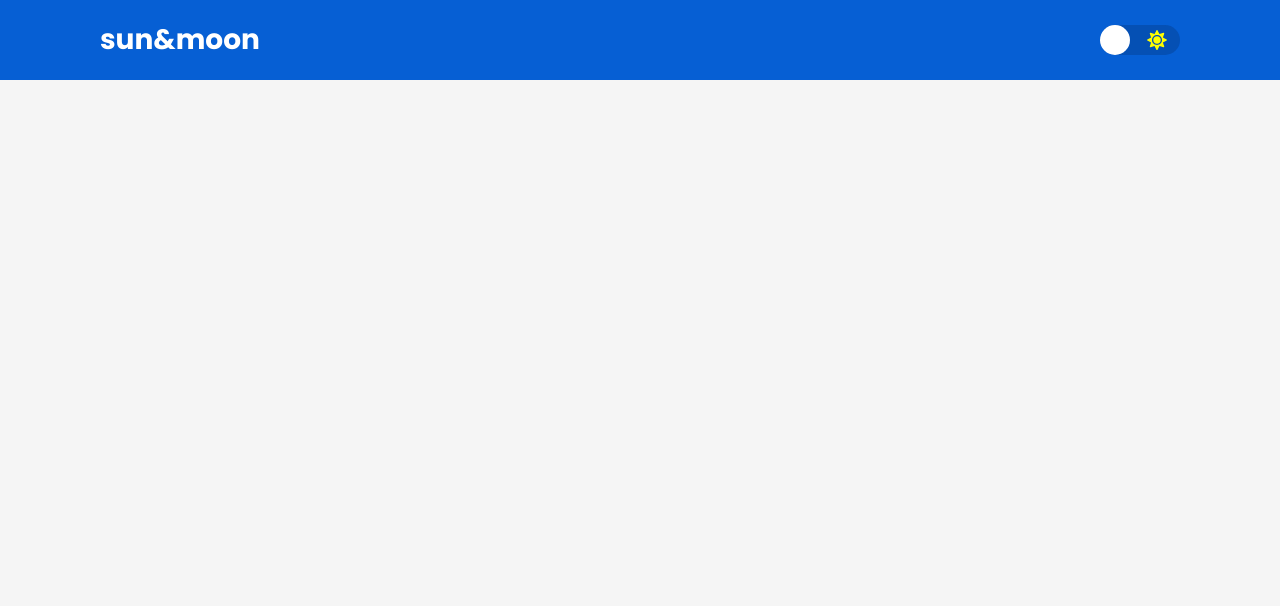
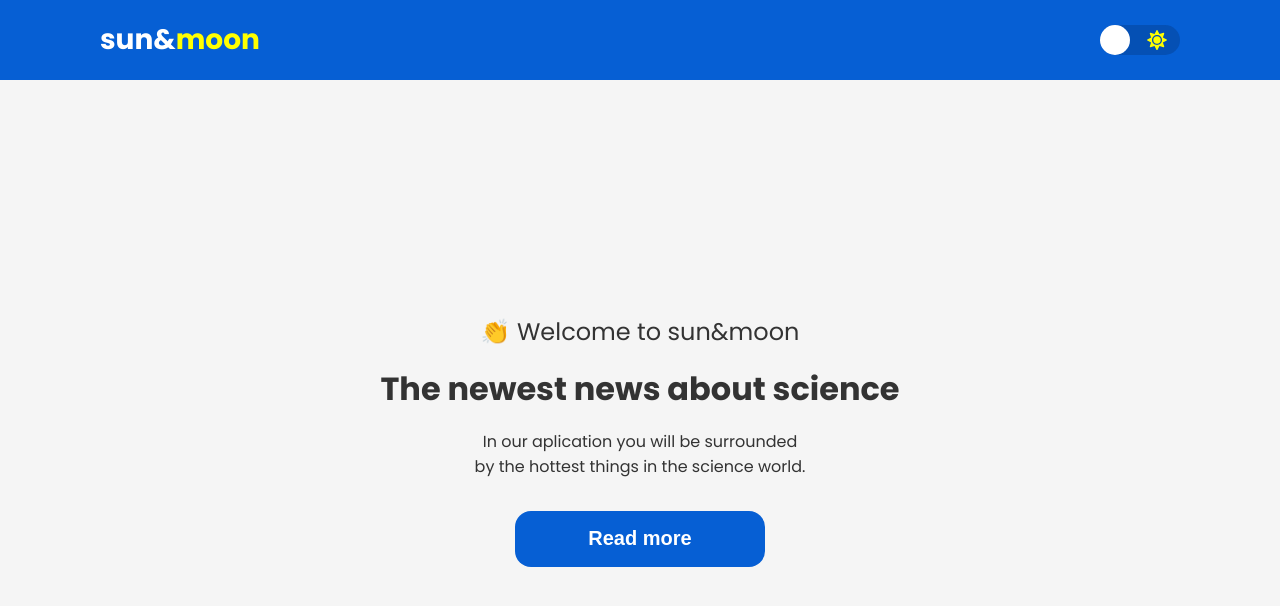
Before and after one commit to joaogkvalho/Sun-Moon, a React (Create React App) app: page / in a window 1280 px wide. Shown: the top 606 px of the page. Built offline with nearby package versions, Linux system fonts and the light colour scheme.

Commit message:
features added

```diff
--- a/src/App.tsx
+++ b/src/App.tsx
@@ -1,10 +1,13 @@
 import { Header } from "./components/Header";
+import { Homepage } from "./components/Homepage";
+
 import { ThemeProvider } from 'styled-components'
 import { usePersistedState } from './hooks/usePersistedState';
 
 import dark from './styles/themes/dark'
 import light from './styles/themes/light'
 import GlobalStyle from "./styles/global";
+
 
 
 export function App() {
@@ -18,6 +21,7 @@ export function App() {
     <ThemeProvider theme={theme}>
       <div className="App">
         <Header toggleTheme={toggleTheme}/>
+        <Homepage />
         <GlobalStyle />
       </div>
     </ThemeProvider>
--- a/src/components/Header/index.tsx
+++ b/src/components/Header/index.tsx
@@ -15,7 +15,7 @@ export function Header({ toggleTheme }: HeaderProps){
     return(
         <Container>
             <Content>
-                <h1>sun&amp;moon</h1>
+                <h1>sun&amp;<span>moon</span></h1>
                     <Switch
                         onChange={toggleTheme}
                         checked={title === 'dark'}
--- a/src/components/Header/styles.ts
+++ b/src/components/Header/styles.ts
@@ -21,6 +21,10 @@ export const Content = styled.div`
         font-weight: 700;
     }
 
+    span{
+        color: yellow;
+    }
+
     svg{
         width: 20px;
         height: 20px;
--- /dev/null
+++ b/src/components/Homepage/index.tsx
@@ -0,0 +1,20 @@
+import { Container, Content, ReadMoreButton } from "./styles";
+
+
+export function Homepage() {
+    return(
+        <Container>
+            <Content>
+                <span>👏 Welcome to sun&amp;moon</span>
+                <h1>The newest news about science</h1>
+                <p>
+                    In our aplication you will be surrounded<br/>
+                    by the hottest things in the science world.
+                </p>
+                <ReadMoreButton>
+                    Read more
+                </ReadMoreButton>
+            </Content>
+        </Container>
+    )
+}
--- /dev/null
+++ b/src/components/Homepage/styles.ts
@@ -0,0 +1,45 @@
+import styled from 'styled-components'
+
+export const Container = styled.div`
+    max-width: 1120px;
+    margin: 0 auto;
+    padding: 0 2rem;
+    height: calc(100vh - 5rem);
+
+    display: flex;
+    align-items: center;
+    justify-content: center;
+`
+
+export const Content = styled.div`
+    text-align: center;
+
+    span{
+        font-size: 1.5rem;
+        font-weight: 400;
+    }
+
+    h1{
+        font-size: 2rem;
+        font-weight: 700;
+        margin: 1rem 0;
+    }
+
+    p{
+        font-size: 1rem;
+        font-weight: 400;
+        margin: 1rem 0;
+    }
+`
+
+export const ReadMoreButton = styled.button`
+    width: 250px;
+    height: 3.5rem;
+    margin-top: 1rem;
+    background: ${props => props.theme.colors.secundary};
+    border: 0;
+    border-radius: 1rem;
+    font-size: 1.25rem;
+    font-weight: bold;
+    color: ${props => props.theme.colors.buttonText};
+`
--- a/src/styles/global.ts
+++ b/src/styles/global.ts
@@ -13,4 +13,16 @@ export default createGlobalStyle`
         font-size: 14px;
         font-family: 'Poppins', sans-serif;
     }
+
+    @media(max-width: 1080px){
+        html {
+            font-size: 93.75%;
+        }
+    }
+
+    @media(max-width: 720px){
+        html {
+            font-size: 87.5%;
+        }
+    }
 `
--- a/src/styles/styled.d.ts
+++ b/src/styles/styled.d.ts
@@ -10,6 +10,7 @@ export module 'styled-components' {
 
             background: string,
             text: string
+            buttonText: string,
         },
     }
 }
--- a/src/styles/themes/dark.ts
+++ b/src/styles/themes/dark.ts
@@ -3,8 +3,11 @@ export default{
 
     colors: {
         primary: '#333',
+        secundary: '#EADD0C',
 
         background: '#222',
-        text: '#fff'
+        text: '#fff',
+
+        buttonText: '#fff'
     },
 }
--- a/src/styles/themes/light.ts
+++ b/src/styles/themes/light.ts
@@ -3,8 +3,11 @@ export default{
 
     colors: {
         primary: '#065fd4',
+        secundary: '#065fd4',
 
         background: '#f5f5f5',
-        text: '#333'
+        text: '#333',
+
+        buttonText: '#fff'
     },
 }
```
